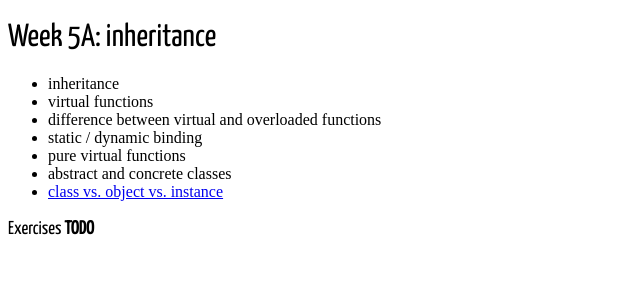
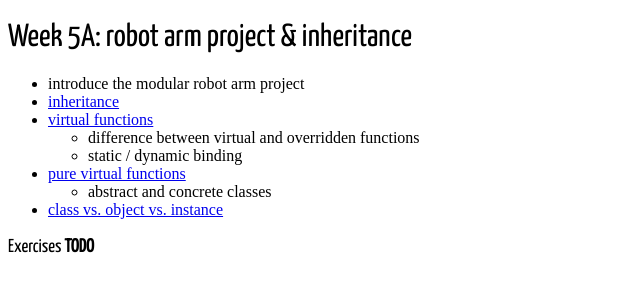
Before and after one commit to KCL-BMEIS/OOP, a Jekyll site: the page built from sessions/week05A.md, in a window 1280 px wide. Shown: the top 300 px of the page, without its empty margins (0-640 px from the left). Built offline with Jekyll 4.4.1, drawn with Linux system fonts in a browser that asks for light colours; some web fonts are replaced; our own code applies the rules of GitHub Pages for plain Markdown files.

Commit message:
Update week05A.md

```diff
--- a/sessions/week05A.md
+++ b/sessions/week05A.md
@@ -1,11 +1,12 @@
-# Week 5A: inheritance
+# Week 5A: robot arm project & inheritance
 
-- inheritance
-- virtual functions
-- difference between virtual and overloaded functions
-- static / dynamic binding
-- pure virtual functions
-- abstract and concrete classes
+- introduce the modular robot arm project
+- [inheritance](https://www.geeksforgeeks.org/inheritance-in-c/)
+- [virtual functions](https://www.geeksforgeeks.org/virtual-function-cpp/)
+  - difference between virtual and overridden functions
+  - static / dynamic binding
+- [pure virtual functions](https://www.geeksforgeeks.org/pure-virtual-functions-and-abstract-classes/)
+  - abstract and concrete classes
 - [class vs. object vs. instance](https://www.codementor.io/@stevedonovan/class-vs-object-vs-instance-14i2s2lu6r)
 
 ### Exercises **TODO**
```
